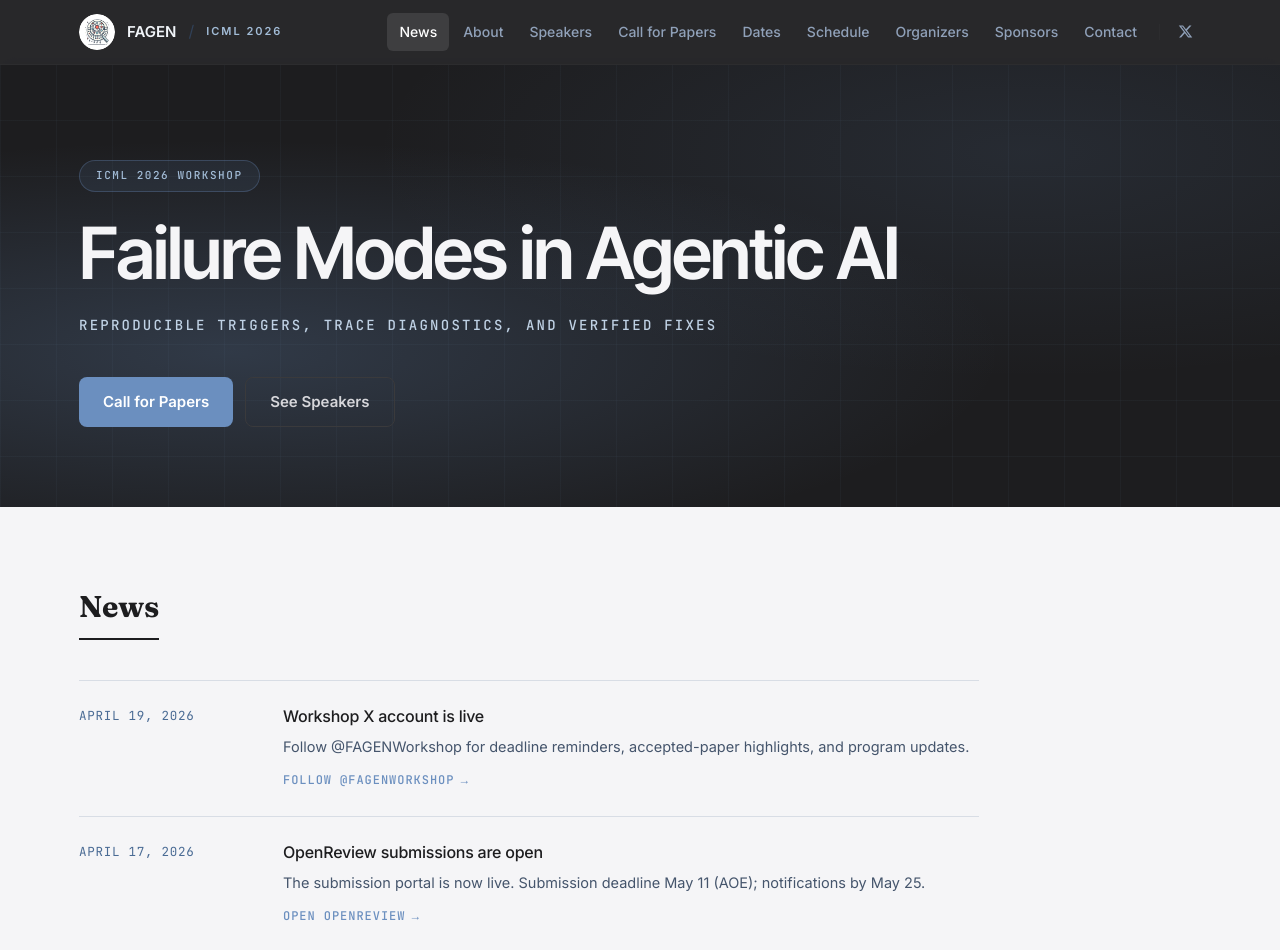
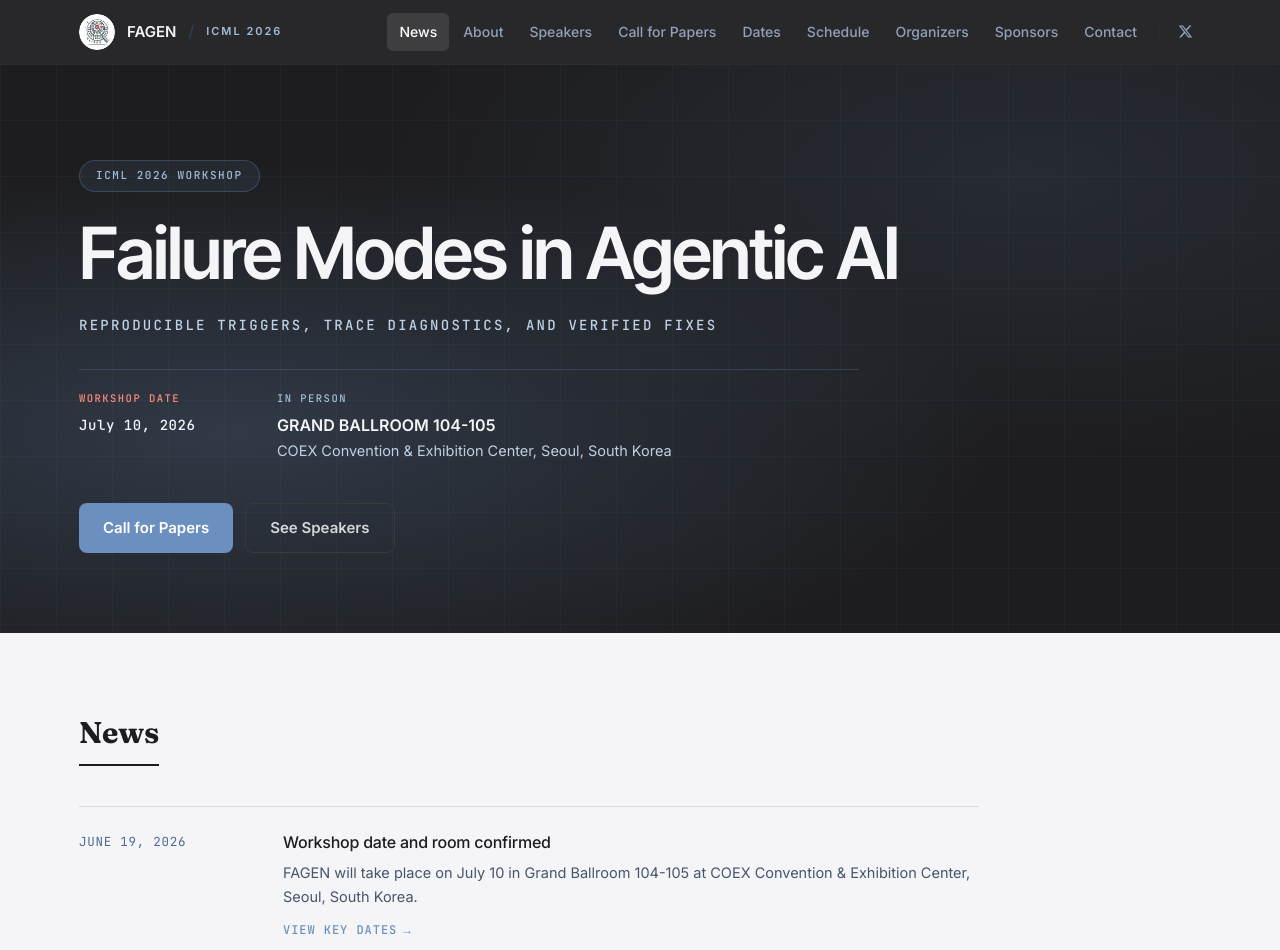
Before and after one commit to FAGEN-workshop/fagen-workshop.github.io, a Next.js app: page / in a window 1280 px wide. Shown: the top 950 px of the page. Built offline with nearby package versions, Linux system fonts and the light colour scheme.

Commit message:
Polish workshop date layout

```diff
--- a/src/app/page.tsx
+++ b/src/app/page.tsx
@@ -177,19 +177,47 @@
           <div className="mx-auto max-w-[1154px] px-4">
             <SectionTitle>Key Dates</SectionTitle>
 
-            {/* Hard deadline — the memorable moment */}
-            <div className="mt-12 max-w-[920px]">
+            <div className="mt-12 max-w-[960px] border-y border-[#cbd5e1] py-6">
+              <div className="grid gap-8 lg:grid-cols-[0.72fr_1.28fr] lg:items-center">
+                <div>
                   <p className="font-mono text-[11px] font-medium uppercase tracking-[0.14em] text-[#4a6b94]">
+                    Workshop date
+                  </p>
+                  <time
+                    dateTime={site.workshopDateIso}
+                    className="font-display mt-3 block text-[40px] font-semibold leading-none tracking-[-0.035em] text-[#1d1d1f] sm:text-[48px] lg:text-[56px]"
+                  >
+                    {site.workshopDateShort}
+                  </time>
+                  <p className="font-mono mt-3 text-[11px] font-medium uppercase tracking-[0.12em] text-[#4a6b94]">
+                    {site.workshopDateLabel}
+                  </p>
+                </div>
+
+                <div>
+                  <p className="font-mono text-[11px] font-medium uppercase tracking-[0.14em] text-slate-500">
+                    In person
+                  </p>
+                  <p className="mt-3 text-[20px] font-semibold leading-[1.2] tracking-[-0.02em] text-[#1d1d1f] sm:text-[22px]">
+                    {site.workshopVenueRoom}
+                  </p>
+                  <p className="mt-2 max-w-[560px] text-[15px] leading-[1.6] text-slate-600 sm:text-[16px]">
+                    {site.workshopVenue}, {site.workshopLocation}
+                  </p>
+                </div>
+              </div>
+            </div>
+
+            <div className="mt-10 grid max-w-[960px] gap-8 md:grid-cols-2">
+              <div className="border-t border-[#d8dde5] pt-6">
+                <p className="font-mono text-[11px] font-medium uppercase tracking-[0.12em] text-slate-500">
                   Submission deadline
                 </p>
-              <p
-                className="font-mono mt-4 font-medium leading-[1] tracking-[-0.025em] text-[#1d1d1f]"
-                style={{ fontSize: "clamp(34px, 4.6vw, 56px)" }}
-              >
+                <p className="font-mono mt-3 text-[22px] font-medium leading-[1.2] text-[#1d1d1f]">
                   <RescheduledDate prefix="2026-05-" oldDay="08" newDay="11" />
                 </p>
-              <div className="mt-5 flex flex-wrap items-center gap-x-6 gap-y-2">
-                <p className="font-mono text-[13px] font-medium tracking-[0.02em] text-[#4a6b94]">
+                <div className="mt-3 flex flex-wrap items-center gap-x-5 gap-y-2">
+                  <p className="font-mono text-[12px] font-medium text-[#4a6b94]">
                     AOE · {site.submissionDeadlineLabel}
                   </p>
                   <p className="font-mono text-[12px] text-slate-500">
@@ -198,22 +226,20 @@
                 </div>
               </div>
 
-            {/* Notification date — quieter, flat, inline */}
-            <div className="mt-14 max-w-[640px] border-t border-[#d8dde5] pt-6">
-              <div className="flex flex-wrap items-baseline gap-x-5 gap-y-2">
-                <span className="font-mono text-[11px] font-medium uppercase tracking-[0.12em] text-slate-500">
+              <div className="border-t border-[#d8dde5] pt-6">
+                <p className="font-mono text-[11px] font-medium uppercase tracking-[0.12em] text-slate-500">
                   Notification date
-                </span>
-                <span className="font-mono text-[18px] font-medium tracking-[-0.01em] text-[#1d1d1f]">
+                </p>
+                <p className="font-mono mt-3 text-[22px] font-medium leading-[1.2] text-[#1d1d1f]">
                   <RescheduledDate
                     prefix="2026-05-"
                     oldDay="15"
                     newDay="25"
                   />
-                </span>
-                <span className="font-mono text-[12px] text-slate-500">
+                </p>
+                <p className="font-mono mt-3 text-[12px] font-medium text-[#4a6b94]">
                   AOE · {site.notificationDateLabel}
-                </span>
+                </p>
               </div>
             </div>
           </div>
--- a/src/components/HeroSection.tsx
+++ b/src/components/HeroSection.tsx
@@ -62,9 +62,37 @@
           {site.tagline}
         </p>
 
+        <dl
+          className="hero-in mt-8 grid max-w-[780px] gap-4 border-t border-[#6b8fbf]/25 pt-5 sm:grid-cols-[170px_1fr] sm:gap-7"
+          style={{ animationDelay: `${lastWordEndMs + 180}ms` }}
+        >
+          <div>
+            <dt className="font-mono text-[10.5px] font-medium uppercase tracking-[0.14em] text-[#ff8a78]">
+              Workshop date
+            </dt>
+            <dd className="mt-2 font-mono text-[13px] font-medium leading-[1.45] tracking-[0.04em] text-[#f5f5f7] sm:text-[14px]">
+              <time dateTime={site.workshopDateIso}>
+                {site.workshopDateLabel}
+              </time>
+            </dd>
+          </div>
+
+          <div>
+            <dt className="font-mono text-[10.5px] font-medium uppercase tracking-[0.14em] text-[#a3bdd8]">
+              In person
+            </dt>
+            <dd className="mt-2 text-[15px] font-semibold leading-[1.35] text-[#f5f5f7] sm:text-[16px]">
+              {site.workshopVenueRoom}
+            </dd>
+            <dd className="mt-1 max-w-[560px] text-[13.5px] leading-[1.55] text-[#bfd1e4] sm:text-[14.5px]">
+              {site.workshopVenue}, {site.workshopLocation}
+            </dd>
+          </div>
+        </dl>
+
         <div
           className="hero-in mt-10 flex flex-col gap-3 sm:flex-row"
-          style={{ animationDelay: `${lastWordEndMs + 220}ms` }}
+          style={{ animationDelay: `${lastWordEndMs + 280}ms` }}
         >
           <Link
             href="#cfp"
--- a/src/components/NewsSection.tsx
+++ b/src/components/NewsSection.tsx
@@ -2,7 +2,7 @@
 import { news } from "@/lib/workshop-data";
 
 export function NewsSection() {
-  const items = [...news].sort((a, b) => (a.iso < b.iso ? 1 : -1)).slice(0, 3);
+  const items = [...news].sort((a, b) => (a.iso < b.iso ? 1 : -1)).slice(0, 4);
 
   return (
     <section id="news" className="scroll-mt-24 bg-[#f5f5f7] py-20">
--- a/src/lib/workshop-data.ts
+++ b/src/lib/workshop-data.ts
@@ -60,6 +60,12 @@
     "ICML 2026 workshop on actionable failure modes in agentic AI: reproducible triggers, trace diagnostics, and verified fixes.",
   openReviewUrl:
     "https://openreview.net/group?id=ICML.cc/2026/Workshop/FAGEN#tab-recent-activity",
+  workshopDateLabel: "July 10, 2026",
+  workshopDateShort: "July 10",
+  workshopDateIso: "2026-07-10",
+  workshopVenueRoom: "GRAND BALLROOM 104-105",
+  workshopVenue: "COEX Convention & Exhibition Center",
+  workshopLocation: "Seoul, South Korea",
   submissionDeadlineLabel: "May 11, 2026 (AOE)",
   submissionDeadlineIso: "2026-05-12T11:59:00Z",
   notificationDateLabel: "May 25, 2026 (AOE)",
@@ -82,6 +88,13 @@
 ];
 
 export const news: NewsItem[] = [
+  {
+    date: "June 19, 2026",
+    iso: "2026-06-19",
+    title: "Workshop date and room confirmed",
+    body: "FAGEN will take place on July 10 in Grand Ballroom 104-105 at COEX Convention & Exhibition Center, Seoul, South Korea.",
+    link: { label: "View key dates", href: "#dates" },
+  },
   {
     date: "April 19, 2026",
     iso: "2026-04-19",
```
Lines whose indentation alone changed are shown as unchanged.
